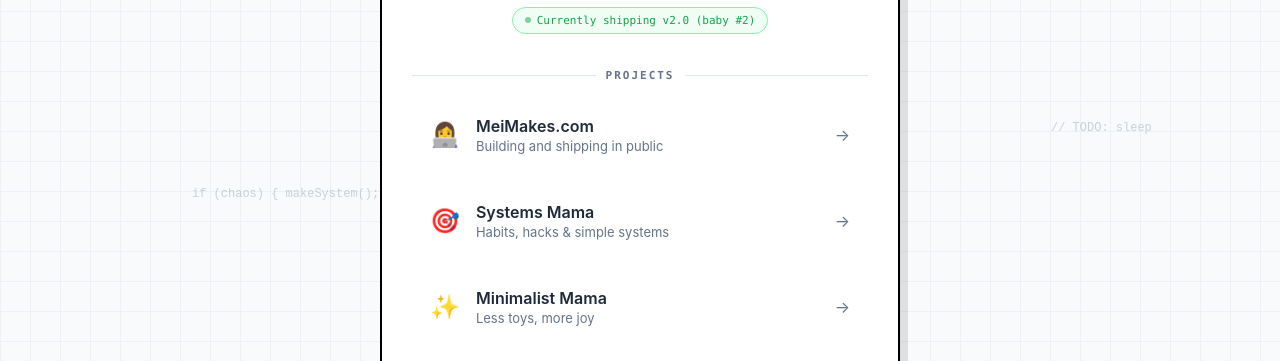
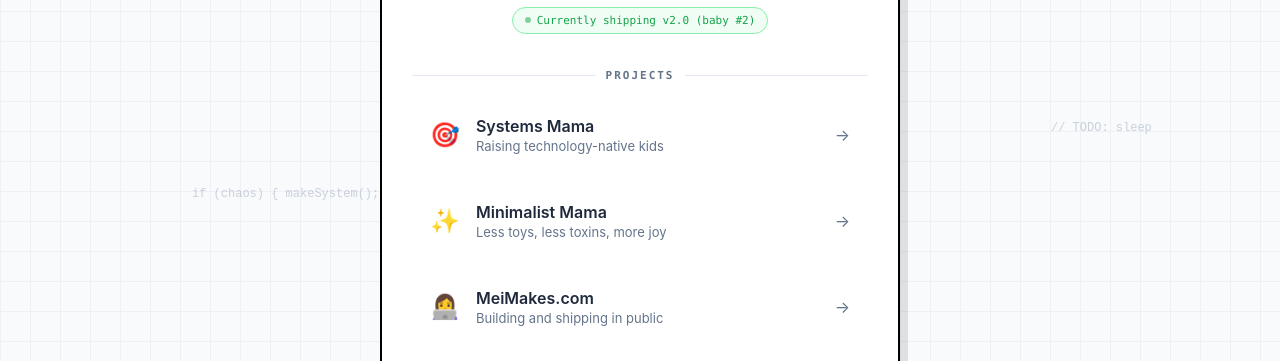
Before and after one commit to meimakes/meipark.com, a plain HTML site: page index.html in a window 1280 px wide. Shown: the part 439-800 px from the top of the page. Drawn offline with Linux system fonts and the light colour scheme.

Commit message:
update index.html

```diff
--- a/index.html
+++ b/index.html
@@ -583,20 +583,11 @@
             <div class="link-section">
                 <div class="section-label">Projects</div>
 
-                <a href="https://meimakes.com" class="link-card">
-                    <span class="link-emoji">👩‍💻</span>
-                    <div class="link-content">
-                        <div class="link-title">MeiMakes.com</div>
-                        <div class="link-desc">Building and shipping in public</div>
-                    </div>
-                    <span class="link-arrow">→</span>
-                </a>
-
                 <a href="https://systemsmama.com" class="link-card">
                     <span class="link-emoji">🎯</span>
                     <div class="link-content">
                         <div class="link-title">Systems Mama</div>
-                        <div class="link-desc">Habits, hacks & simple systems</div>
+                        <div class="link-desc">Raising technology-native kids</div>
                     </div>
                     <span class="link-arrow">→</span>
                 </a>
@@ -605,7 +596,16 @@
                     <span class="link-emoji">✨</span>
                     <div class="link-content">
                         <div class="link-title">Minimalist Mama</div>
-                        <div class="link-desc">Less toys, more joy</div>
+                        <div class="link-desc">Less toys, less toxins, more joy</div>
+                    </div>
+                    <span class="link-arrow">→</span>
+                </a>
+
+                <a href="https://meimakes.com" class="link-card">
+                    <span class="link-emoji">👩‍💻</span>
+                    <div class="link-content">
+                        <div class="link-title">MeiMakes.com</div>
+                        <div class="link-desc">Building and shipping in public</div>
                     </div>
                     <span class="link-arrow">→</span>
                 </a>
```
